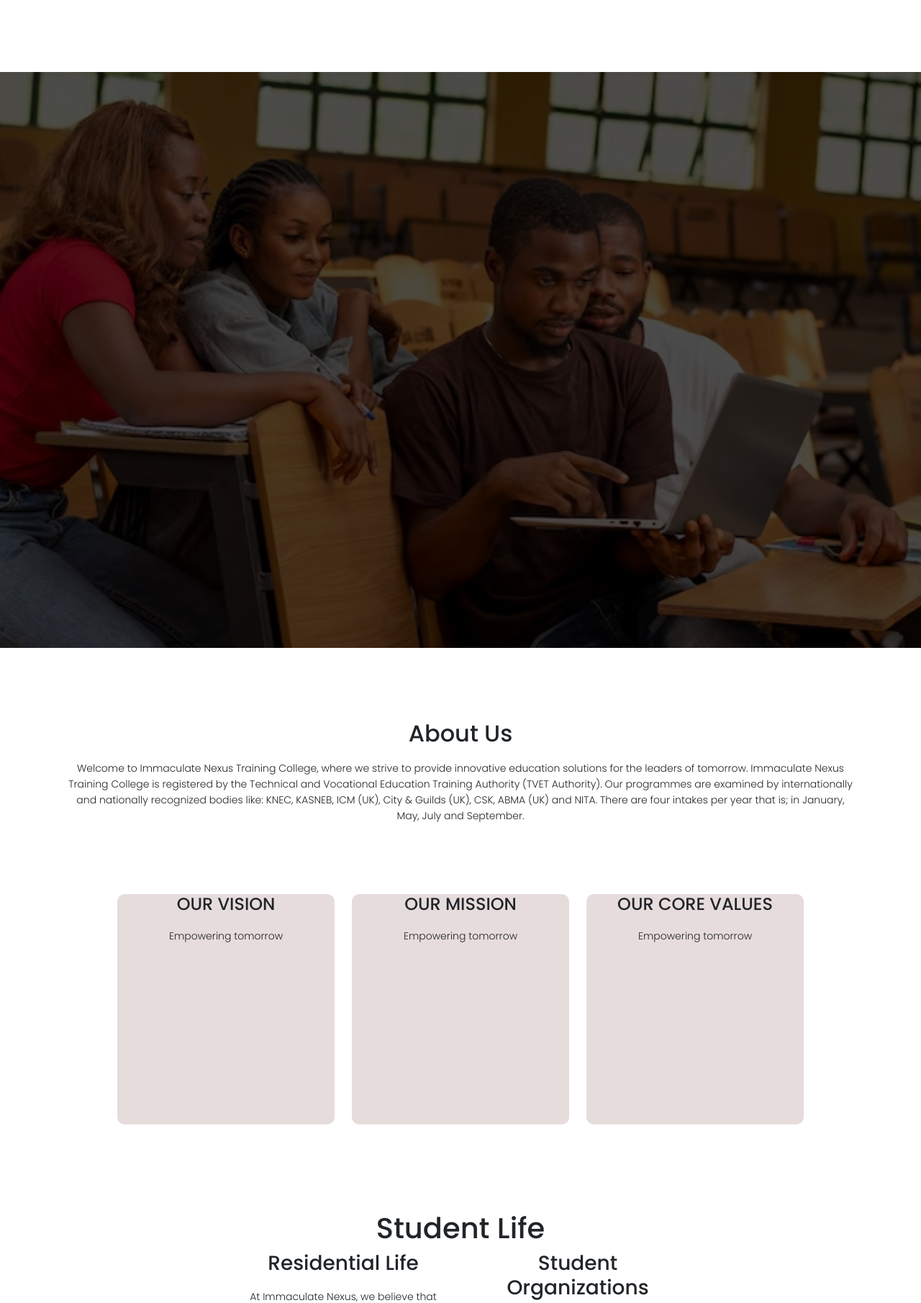
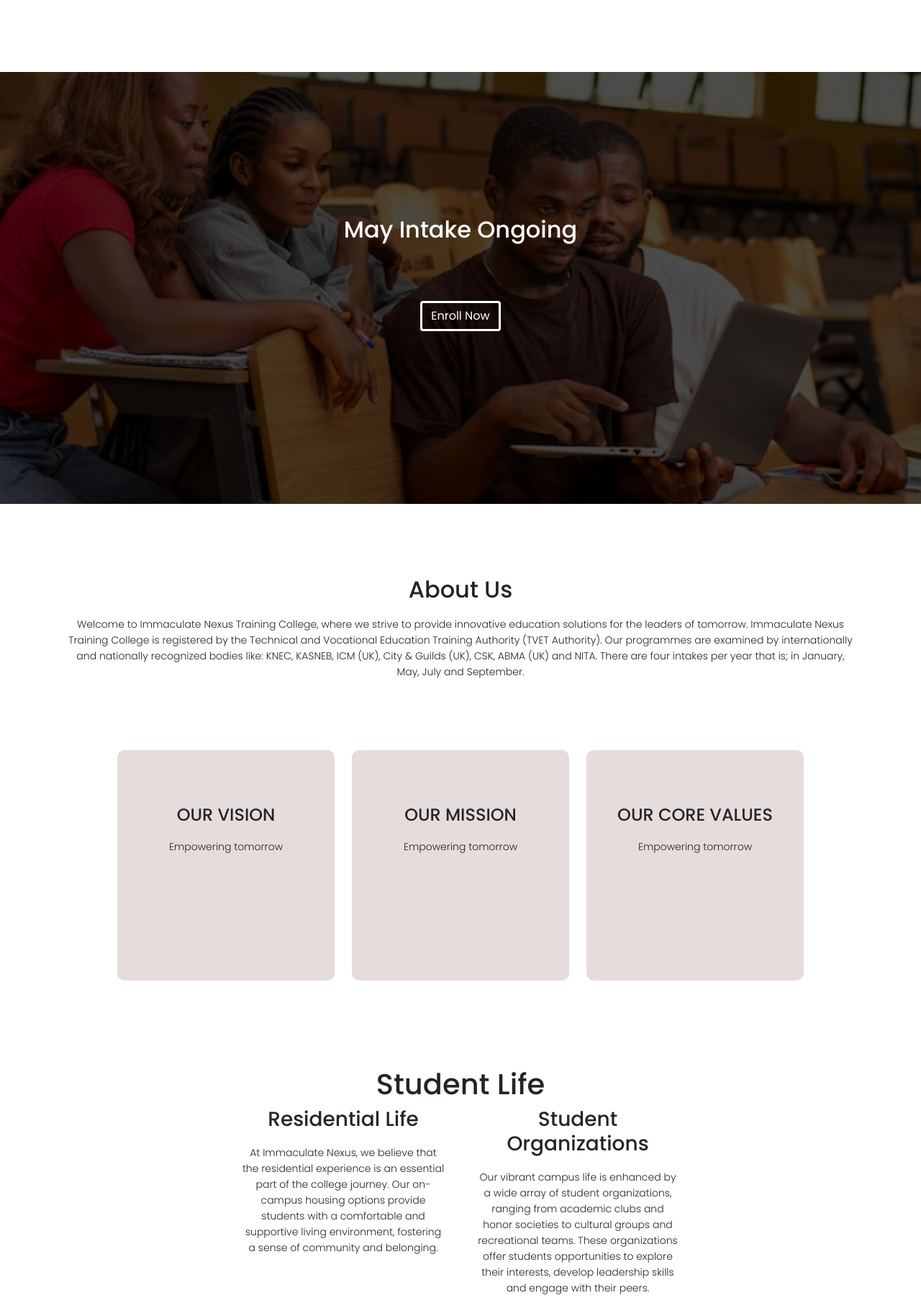
Before and after one commit to JanetKabiru/immacuate-nexus, a Django app: page /about in a window 1280 px wide. Shown: the part 193-2003 px from the top of the page at 72% size. Run offline with Django 5.2, Linux system fonts and the light colour scheme.

Commit message:
something short

```diff
--- a/immaculate/templates/about.html
+++ b/immaculate/templates/about.html
@@ -7,25 +7,22 @@
   .about-landing{
     margin: 100px auto;
     width: 100%;
-    height: 800px;
+    height: 600px;
     background-image: linear-gradient(rgba(0,0,0,0.7),rgba(0,0,0,0.7)),url("{% static 'images/study-group-african-people_23-2149156431.jpg' %}");
     background-position: center;
     background-size: cover;
     text-align: center;
-    padding: 100px 0;
+    padding: 200px 0;
   }
 </style>
 
 
 <section>
   <div class="about-landing">
-    <h2 class="about-landing-title">
-      <!-- <div class="row">
-        <div class="container"></div>
-        <div class="container"></div>
-        <div class="container"></div>
-      </div> -->
-    </h2>
+    <h2 class="about-landing-title h2" style="color: white;">May Intake Ongoing</h2>
+    <div> <br> <br> <br>
+    <button class="btn btn-outline-light">Enroll Now <i class="bi bi-arrow-right-circle-fill"></i></button>
+    </div>
   </div>
 </section>
 
@@ -50,7 +47,7 @@
   .container-mission{
   border-radius: 10px;
   text-align: center;
-  padding: auto 50px;
+  padding: auto 50%;
 }
 
 </style>
@@ -59,19 +56,19 @@
   <div class="row" style="height: 40vh">
     <div class="col"></div>
     <div class="col-md-3" >
-      <div class="container-mission" style="background-color: #e7dcdc; height: 40vh;">
+      <div class="container-mission" style="background-color: #e7dcdc; height: 40vh; text-align: center; padding-top: 25%;">
       <h4>OUR VISION</h4>
       <p>Empowering tomorrow</p>
     </div>
     </div>
     <div class="col-md-3">
-      <div class="container-mission" style="background-color: #e7dcdc; height: 40vh;">
+      <div class="container-mission" style="background-color: #e7dcdc; height: 40vh; text-align: center; padding-top: 25%;">
       <h4>OUR MISSION</h4>
       <p>Empowering tomorrow</p>
     </div>
     </div>
     <div class="col-md-3">
-      <div class="container-mission" style="background-color: #e7dcdc; height: 40vh;">
+      <div class="container-mission" style="background-color: #e7dcdc; height: 40vh; text-align: center; padding-top: 25%;">
       <h4>OUR CORE VALUES</h4>
       <p>Empowering tomorrow</p>
     </div>
--- a/immaculate/templates/courses.html
+++ b/immaculate/templates/courses.html
@@ -55,7 +55,7 @@
         color: #ffffff;
       }
     </style>
-  <section class="about-section pt-5 pb-5">
+  <section class="about-section pt-5 pb-5" style="background-color: #8e2424;">
     <div class="container">
       <div class="text-center pb-4">
         <h2 class="fw-bold">Academic Programs</h2>
```
